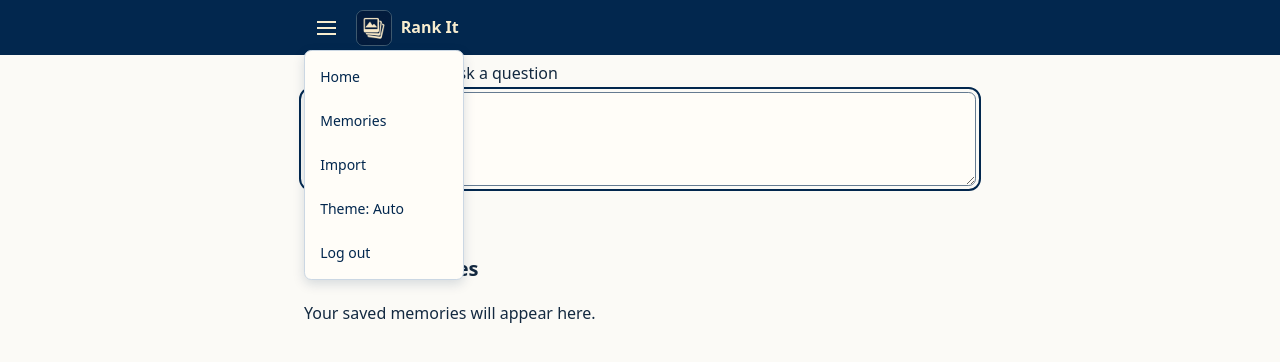
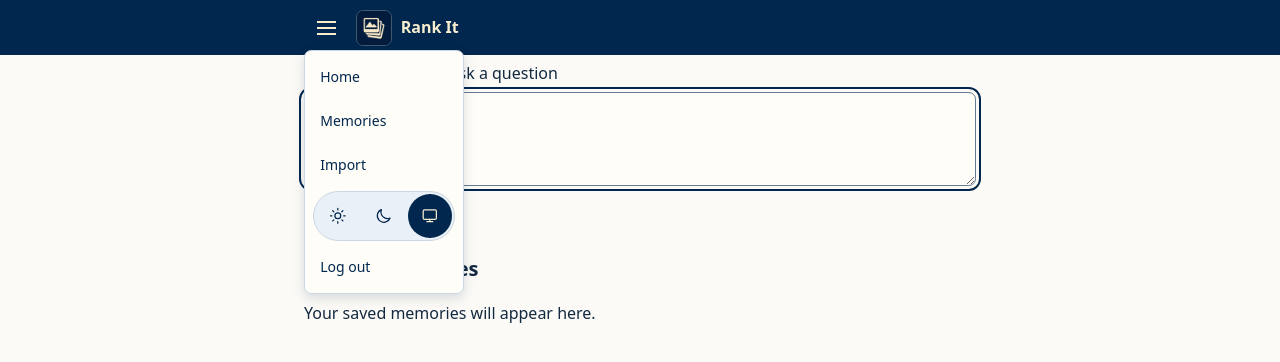
Before and after one commit to nm777/rank-it, a Laravel app: page / in a window 1280 px wide, after a click that opens the changed part. Shown: the top 362 px of the page. Run offline with Laravel 12, Linux system fonts and the light colour scheme; the visitor is signed in with stand-in values (Sample User, id 1); data that the repository does not hold is empty; parts of the project's set-up code (start-up, migrations or seed data) failed here and were passed over.

Commit message:
Use icon buttons for theme selection

```diff
--- a/public/app.css
+++ b/public/app.css
@@ -92,6 +92,38 @@ a { color: var(--accent); }
 }
 .site-menu > summary:hover { background: var(--navy-hover); }
 .site-menu nav :is(a, button):hover { background: var(--blue-wash); }
+.theme-switcher:not([hidden]) {
+    display: grid;
+    overflow: hidden;
+    grid-template-columns: repeat(3, minmax(44px, 1fr));
+    gap: .125rem;
+    padding: .125rem;
+    margin: .25rem;
+    border: 1px solid var(--line);
+    border-radius: 2rem;
+    background: var(--blue-wash);
+}
+.site-menu nav .theme-switcher button {
+    justify-content: center;
+    padding: 0;
+    border-radius: 2rem;
+}
+.site-menu .theme-switcher button:hover { background: var(--surface); }
+.site-menu .theme-switcher button[aria-pressed="true"] {
+    color: var(--button-text);
+    background: var(--accent);
+}
+.theme-switcher button:focus-visible { outline-offset: -3px; }
+.theme-switcher button[aria-pressed="true"]:focus-visible { outline-color: var(--button-text); }
+.theme-switcher svg {
+    width: 1.1rem;
+    height: 1.1rem;
+    fill: none;
+    stroke: currentColor;
+    stroke-width: 1.7;
+    stroke-linecap: round;
+    stroke-linejoin: round;
+}
 .install-dialog {
     width: min(26rem, calc(100% - 2rem));
     padding: 1.25rem;
--- a/public/theme.js
+++ b/public/theme.js
@@ -1,6 +1,5 @@
 (() => {
     const modes = ['light', 'dark', 'auto'];
-    const labels = { light: 'Light', dark: 'Dark', auto: 'Auto' };
     const storageKey = 'rank-it-theme';
     const root = document.documentElement;
     let mode = 'auto';
@@ -17,24 +16,25 @@
     root.dataset.theme = mode;
 
     document.addEventListener('DOMContentLoaded', () => {
-        const switcher = document.querySelector('#theme-switcher');
+        const switcher = document.querySelector('.theme-switcher');
         if (!switcher) {
             return;
         }
 
-        function renderSwitcher() {
-            const nextMode = modes[(modes.indexOf(mode) + 1) % modes.length];
-            switcher.textContent = `Theme: ${labels[mode]}`;
-            switcher.setAttribute('aria-label', `Theme: ${labels[mode]}. Switch to ${labels[nextMode]}.`);
-            return nextMode;
+        const choices = switcher.querySelectorAll('[data-theme-mode]');
+        function updateSelection() {
+            for (const choice of choices) {
+                choice.setAttribute('aria-pressed', String(choice.dataset.themeMode === mode));
+            }
         }
 
-        let nextMode = renderSwitcher();
+        updateSelection();
         switcher.hidden = false;
-        switcher.addEventListener('click', () => {
-            mode = nextMode;
+        for (const choice of choices) {
+            choice.addEventListener('click', () => {
+                mode = choice.dataset.themeMode;
                 root.dataset.theme = mode;
-            nextMode = renderSwitcher();
+                updateSelection();
 
                 try {
                     localStorage.setItem(storageKey, mode);
@@ -42,5 +42,6 @@
                     // Storage can be disabled even when JavaScript is enabled.
                 }
             });
+        }
     });
 })();
--- a/resources/views/layout.blade.php
+++ b/resources/views/layout.blade.php
@@ -24,7 +24,25 @@
                 <a href="{{ route('memories.browse') }}">Memories</a>
                 <a href="{{ route('imports.index') }}">Import</a>
                 <button type="button" id="install-app" hidden>Add to Home Screen</button>
-                <button type="button" id="theme-switcher" hidden>Theme: Auto</button>
+                <div class="theme-switcher" role="group" aria-label="Theme" hidden>
+                    <button type="button" data-theme-mode="light" aria-label="Light" aria-pressed="false" title="Light">
+                        <svg viewBox="0 0 24 24" aria-hidden="true">
+                            <circle cx="12" cy="12" r="4"/>
+                            <path d="M12 2v2m0 16v2M2 12h2m16 0h2M5 5l1.5 1.5m11 11L19 19M5 19l1.5-1.5m11-11L19 5"/>
+                        </svg>
+                    </button>
+                    <button type="button" data-theme-mode="dark" aria-label="Dark" aria-pressed="false" title="Dark">
+                        <svg viewBox="0 0 24 24" aria-hidden="true">
+                            <path d="M20.5 15.2A9 9 0 0 1 8.8 3.5a9 9 0 1 0 11.7 11.7Z"/>
+                        </svg>
+                    </button>
+                    <button type="button" data-theme-mode="auto" aria-label="Auto (system theme)" aria-pressed="false" title="Auto (system theme)">
+                        <svg viewBox="0 0 24 24" aria-hidden="true">
+                            <rect x="3" y="4" width="18" height="13" rx="2"/>
+                            <path d="M12 17v3m-4 0h8"/>
+                        </svg>
+                    </button>
+                </div>
                 <form method="post" action="{{ route('logout') }}">
                     @csrf
                     <button type="submit">Log out</button>
```
Lines whose indentation alone changed are shown as unchanged.
